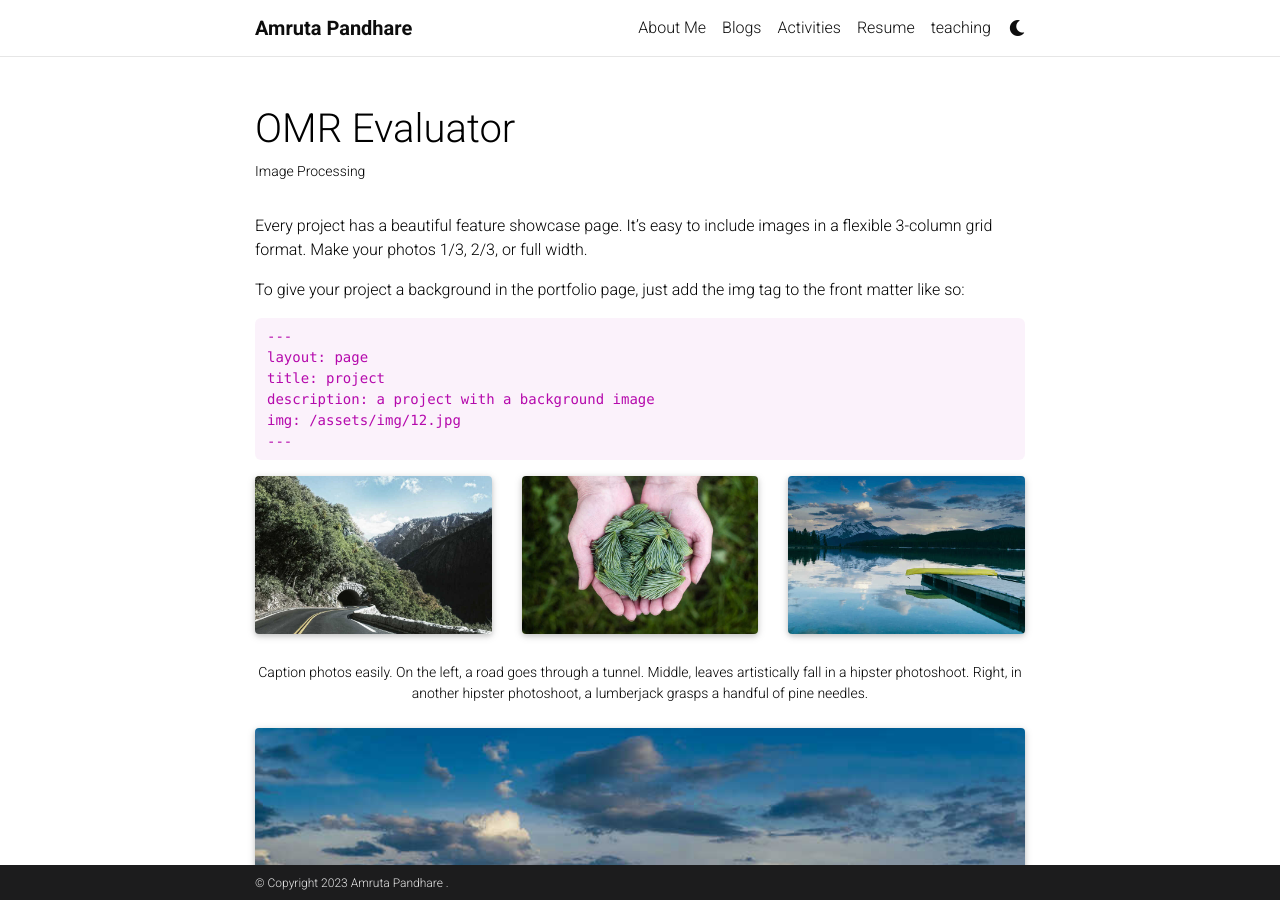
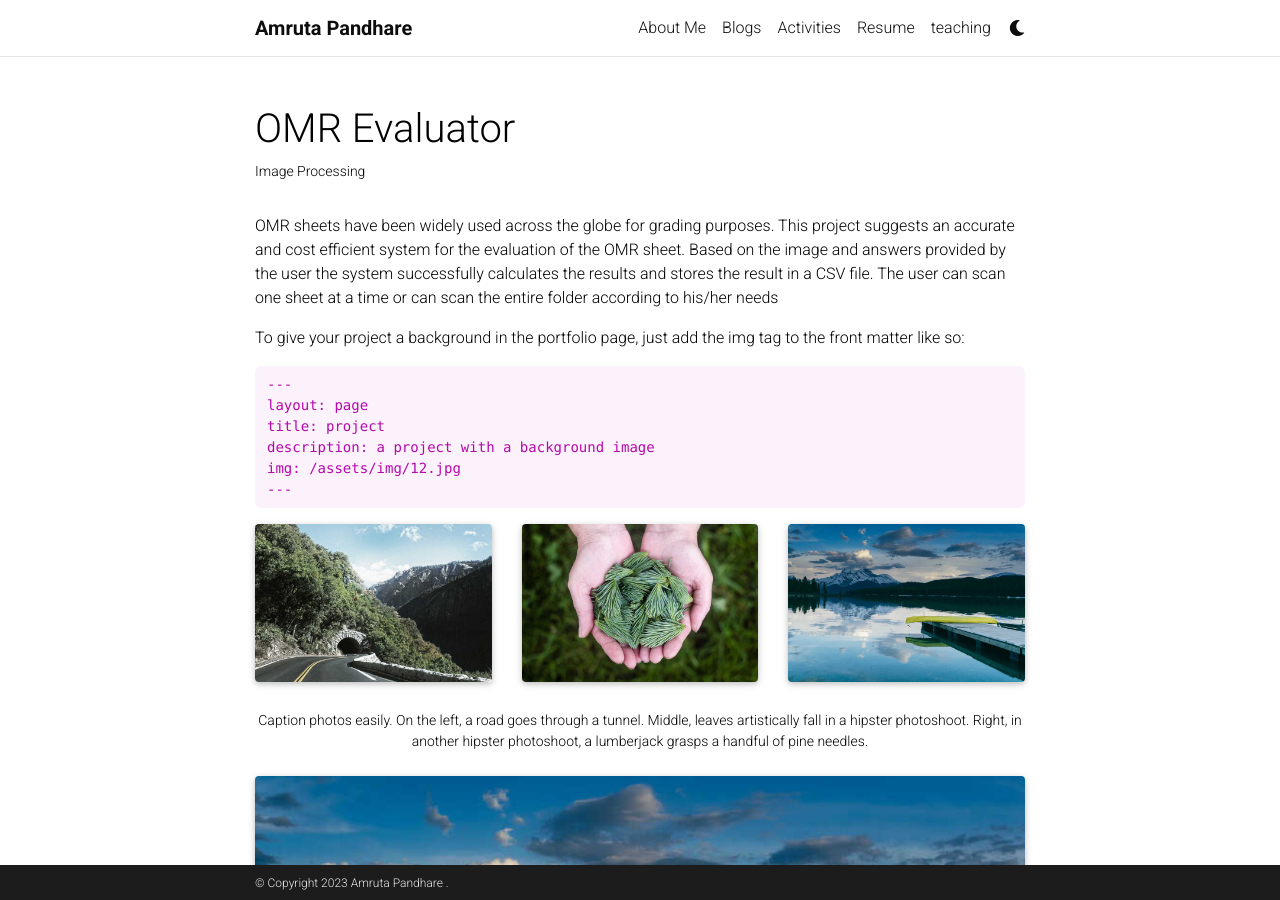
Before and after one commit to AmrutaPandhare/AmrutaPandhare.github.io, a Jekyll site: the page built from _projects/5_project.md, in a window 1280 px wide and 900 px high. Built offline with Jekyll 4.4.1, drawn with Linux system fonts in a browser that asks for light colours; full-size pictures stand in for the smaller copies a plugin makes; comment, search, counter and statistics services are not loaded; a style sheet for code colours, icons or effects is not loaded.

Commit message:
Update 5_project.md

```diff
--- a/_projects/5_project.md
+++ b/_projects/5_project.md
@@ -7,9 +7,15 @@ importance: 3
 category: study
 ---
 
-Every project has a beautiful feature showcase page.
-It's easy to include images in a flexible 3-column grid format.
-Make your photos 1/3, 2/3, or full width.
+OMR sheets have been widely used across the
+globe for grading purposes. This project suggests
+an accurate and cost efficient system for the
+evaluation of the OMR sheet. Based on the image
+and answers provided by the user the system
+successfully calculates the results and stores the
+result in a CSV file. The user can scan one sheet
+at a time or can scan the entire folder according
+to his/her needs
 
 To give your project a background in the portfolio page, just add the img tag to the front matter like so:
 
```
